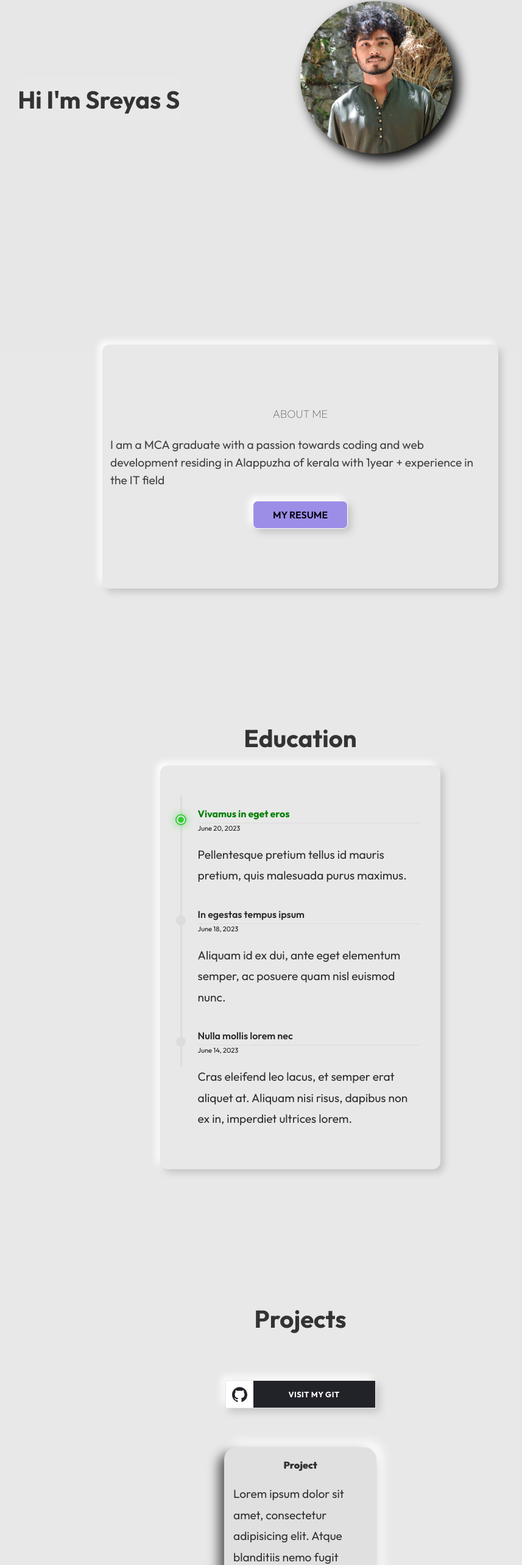
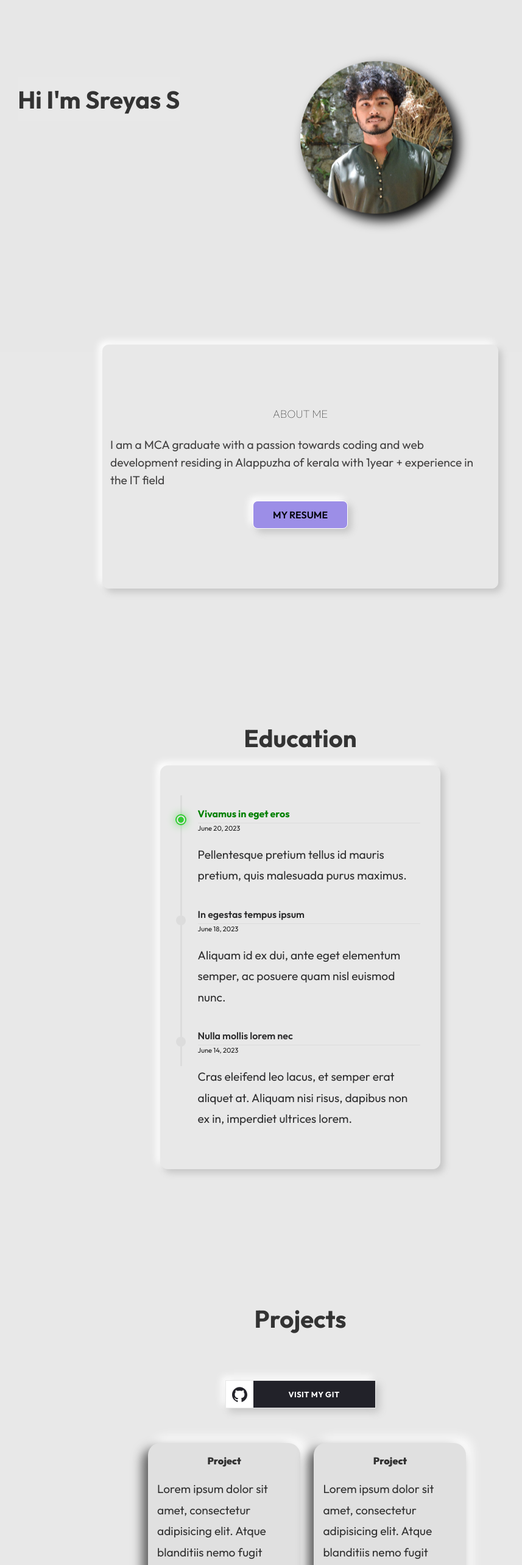
Before and after one commit to sreyas-sc/Portfolio, a React (Create React App) app: page / in a window 1280 px wide. Shown: the part 223-2789 px from the top of the page at 61% size, without its empty margins (147-1004 px from the left). Built offline with nearby package versions, Linux system fonts and the light colour scheme.

Commit message:
Update HeroImgStyles.css

```diff
--- a/src/components/HeroImgStyles.css
+++ b/src/components/HeroImgStyles.css
@@ -5,6 +5,11 @@
 }
 
 .into-img{
+  /* position: absolute; */
+  /* z-index: ; */
+
+  margin: auto;
+  /* margin-top: -90px; */
     width: 100%;
     height: 100%;
     background-size: cover;
@@ -172,8 +177,14 @@ button:active {
 
 .profile-img{
     position: absolute;
-    top: 30%; /* Adjust as needed */
-    left: 50%; /* Adjust distance from right edge */
+    /* position: absolute; */
+    /* z-index: 0; */
+    /* margin-left: 100px; */
+     /* top: -30%;
+    left: 50%;   */
+    /* margin: auto; */
+    margin-top: -50%;
+    margin-left: 50%;
     transform: translateY(-10%); /* Center vertically */
     animation: jump 2s infinite;
     filter: drop-shadow(10px 10px 10px rgba(0, 0, 0, 10));
@@ -439,6 +450,8 @@ button:active {
 
   /* Projects */
 
+
+
   /* icon button */
   .button-icon {
     margin: auto;
@@ -506,13 +519,28 @@ button:active {
   }
 
   /* icon button */
+
+  .projectcontainer {
+    /* overflow: auto; */
+    height: auto;
+
+    display: flex;
+    scroll-snap-type: x mandatory;
+    width: 90%;
+    margin: auto;
+    justify-content: center;
+    /* margin-left: ; */
+    padding: 0 15px;
+  }
+
   .projectcard {
     --font-color: #323232;
     --bg-color: #e0e0e0;
 
     width: 250px;
-    margin: auto;
+    /* margin: auto; */
     margin-top: 5%;
+    margin-left: 2%;
     height: 350px;
     border-radius: 20px;
     background: var(--bg-color);
@@ -892,8 +920,10 @@ button:active {
   /* tech stack */
 
   .techstack{
+    align-items: center;
+    justify-content: center;
     margin: auto;
-    margin-left: 30%;
+    /* margin-left: 30%; */
     display: flex;
     padding: 0;
     box-sizing: border-box;
@@ -966,7 +996,9 @@ button:active {
     border: 1px solid #e8e8e8;
     box-shadow: 6px 6px 12px #c5c5c5, -6px -6px 12px #ffffff;
     position: relative;
-    margin-left: 26%;
+    margin-left: 30%;
+    align-items: center;
+    justify-content: center;
     max-width: 500px;
     width: 100%;
     padding: 10px 20px;
@@ -1135,9 +1167,9 @@ button:active {
     color: #fff;
   }
 
-  .wrapper .twitter:hover,
-  .wrapper .twitter:hover .tooltip,
-  .wrapper .twitter:hover .tooltip::before {
+  .wrapper .linkedin:hover,
+  .wrapper .linkedin:hover .tooltip,
+  .wrapper .linkedin:hover .tooltip::before {
     background: #1da1f2;
     color: #fff;
   }
@@ -1148,6 +1180,28 @@ button:active {
     background: #e4405f;
     color: #fff;
   }
+
+  .wrapper .github:hover,
+  .wrapper .github:hover .tooltip,
+  .wrapper .github:hover .tooltip::before {
+    background: #151515;
+    color: #fff;
+  }
+
+  .wrapper .whatsapp:hover,
+  .wrapper .whatsapp:hover .tooltip,
+  .wrapper .whatsapp:hover .tooltip::before {
+    background: #4cd655;
+    color: #fff;
+  }
+
+  .wrapper .phone:hover,
+  .wrapper .phone:hover .tooltip,
+  .wrapper .phone:hover .tooltip::before {
+    background: #1d8cd6;
+    color: #fff;
+  }
+
   .followme{
     margin: auto;
     margin-top: 17px;
@@ -1155,3 +1209,14 @@ button:active {
     align-items: center;
     margin-left: 530px;
   }
+  .eml{
+    /* margin: auto; */
+    /* text-decoration:#090909; */
+    border-color: #090909;
+    /* background-color: #090909; */
+    margin-top: 17px;
+    font-size: 1rem;
+    align-items: center;
+    margin-left: 530px;
+  }
+  /*  */
```
